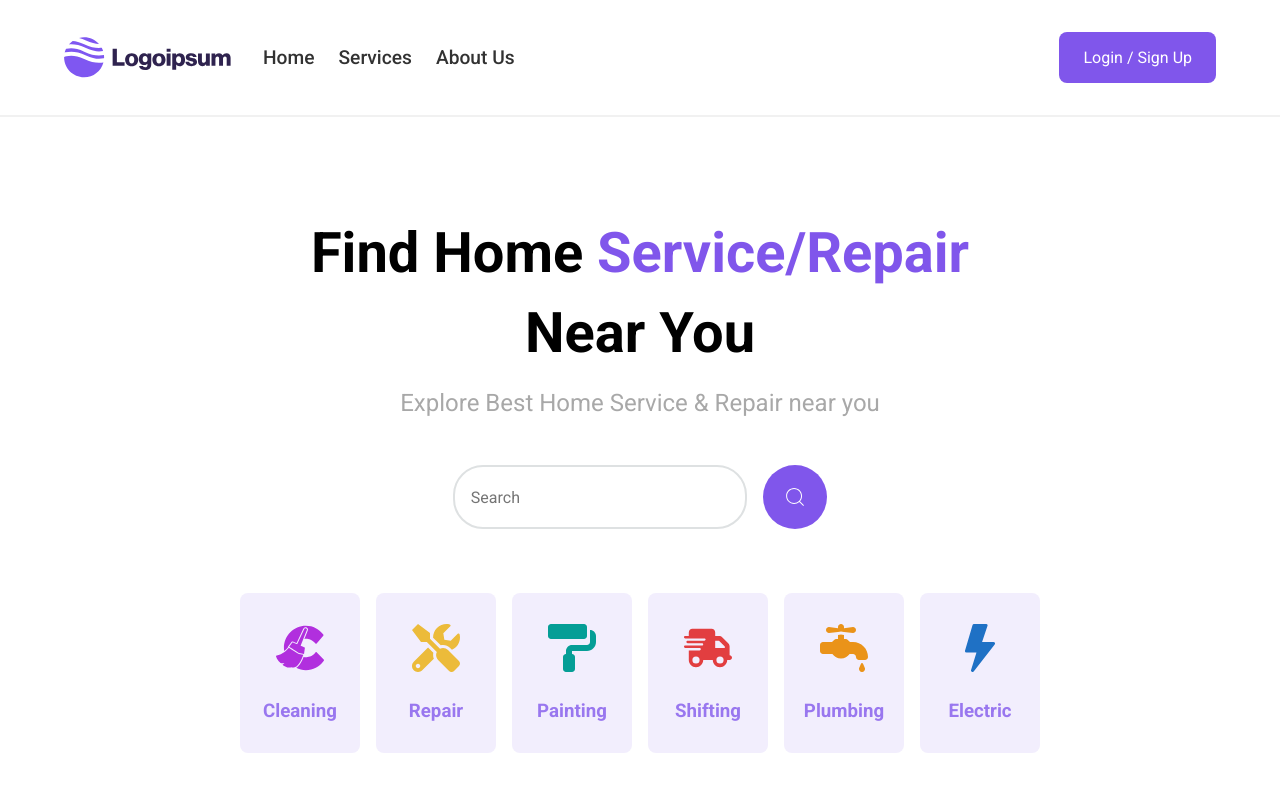
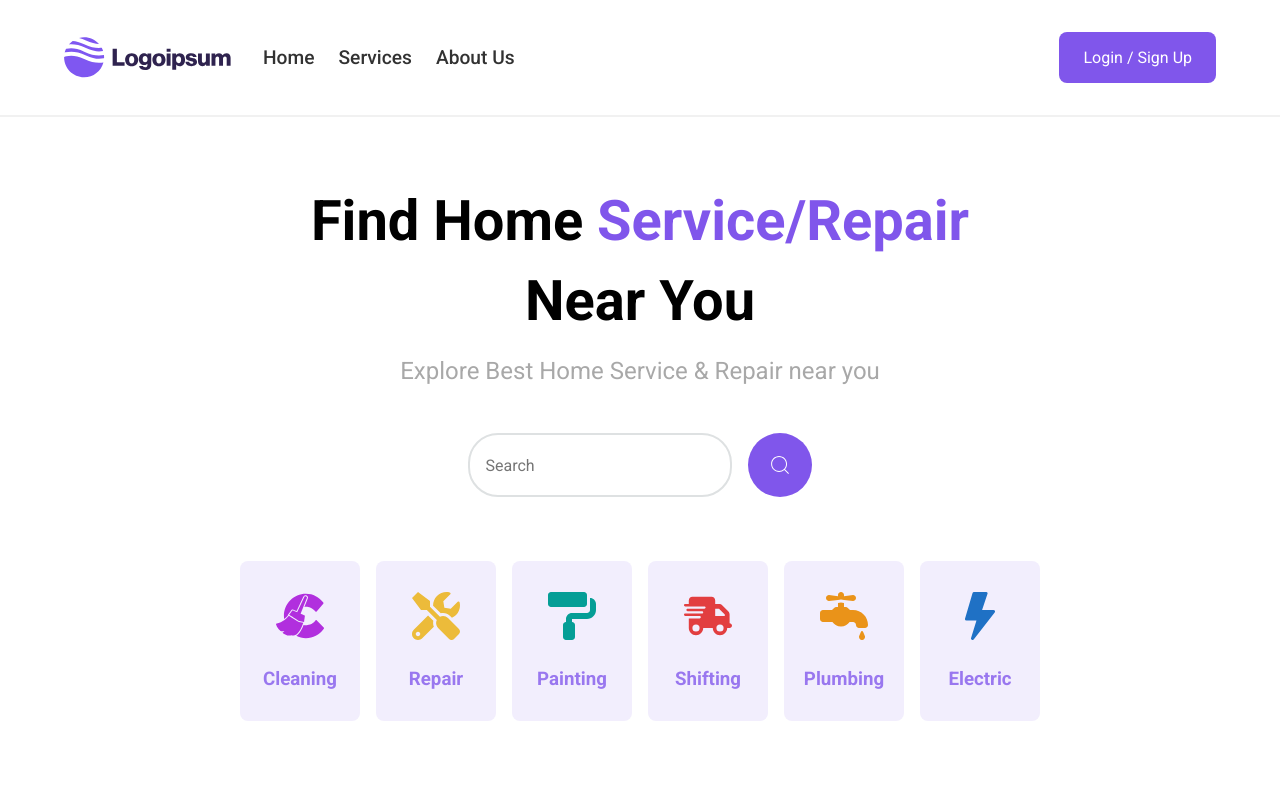
Before and after one commit to JustinasVe/home-service, a React (Vite) app: page / in a window 1280 px wide. Shown: the top 792 px of the page. Built offline with nearby package versions, Linux system fonts and the light colour scheme.

Commit message:
fix: adjust padding to improve layout consistency

```diff
--- a/src/components/HeroSection/HeroSection.module.scss
+++ b/src/components/HeroSection/HeroSection.module.scss
@@ -1,5 +1,4 @@
 .wrapperHero {
-  padding-top: 6rem;
   text-align: center;
 }
 
--- a/src/index.css
+++ b/src/index.css
@@ -11,3 +11,7 @@ html,
 body {
   height: 100%;
 }
+
+main {
+  padding: 4rem;
+}
```
